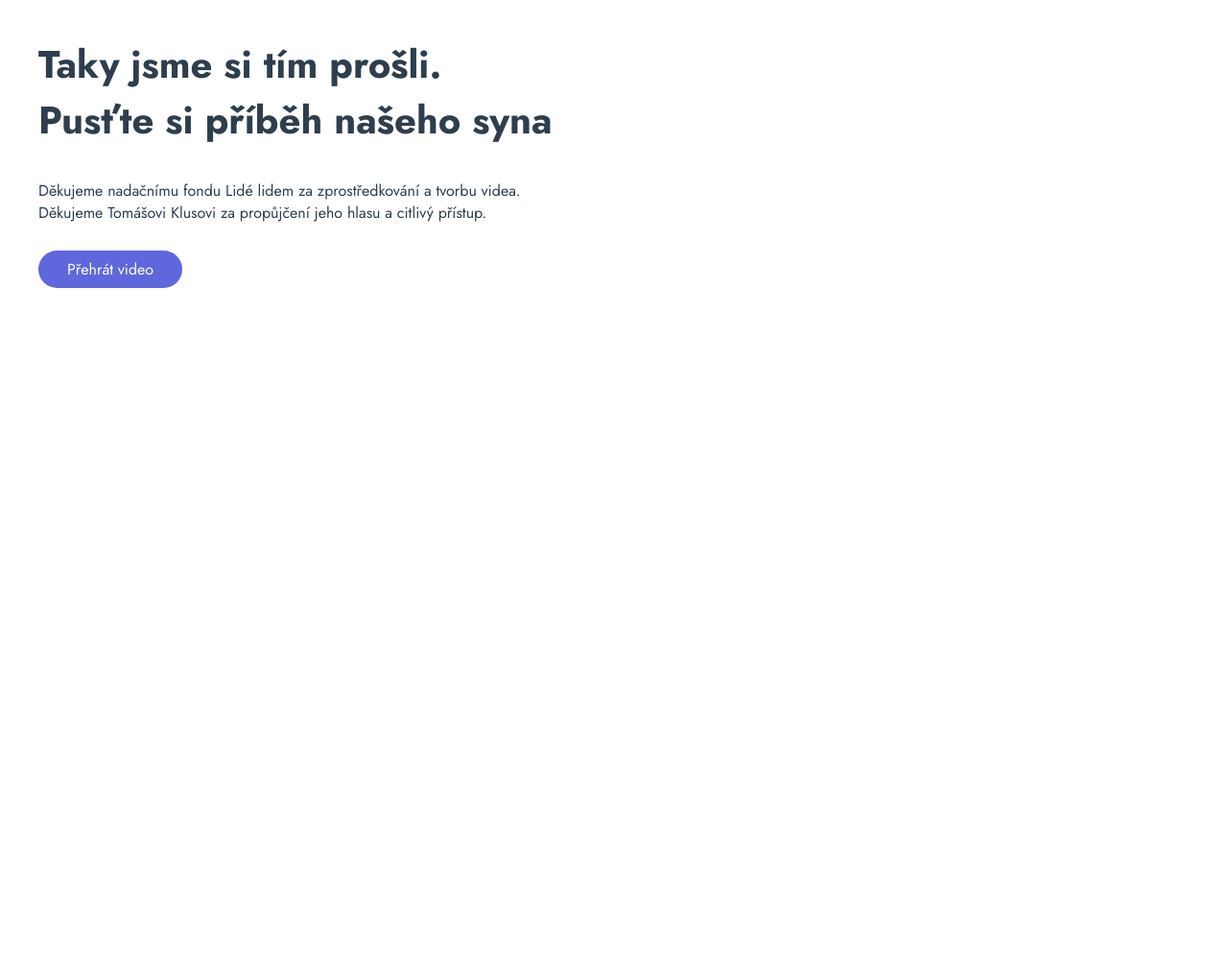
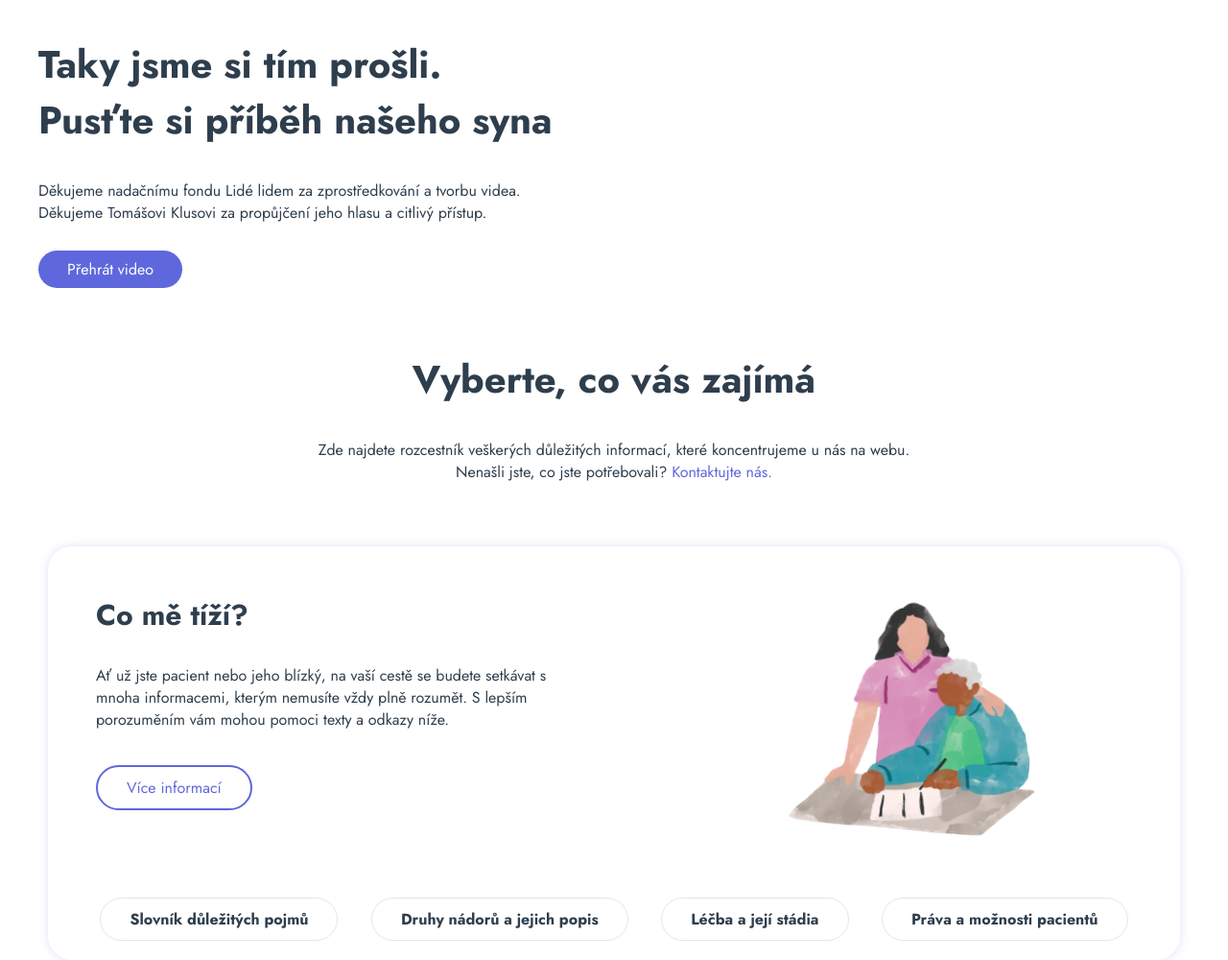
Before and after one commit to charouzic/usmevnejenprokrystofa, a website built with Parcel: page index.html in a window 1280 px wide. Shown: the part 2553-3553 px from the top of the page at 96% size. Before the commit the page ends 2853 px from the top, so only its background shows below. Built offline with nearby package versions, Linux system fonts and the light colour scheme.

Commit message:
Add co me tizi card

```diff
--- a/global.css
+++ b/global.css
@@ -13,6 +13,12 @@
     --font-jost: Jost, sans-serif;
     color: #2E3E4D;
     font-size: 40px;
+  }
+
+  h3 {
+    --font-jost: Jost, sans-serif;
+    color: #2E3E4D;
+    font-size: 30px;
   }
 
   p {
--- a/index.css
+++ b/index.css
@@ -426,12 +426,100 @@
       transition: background-color 0.3s ease;
   }
 
-  .video-container {
+  #video-container {
     width: 600px; /* Set the width of the video container */
-  }
-
-}
-
+    padding-top: 40px;
+  }
+
+  .vyberte-co-vas-zajima {
+    display: flex;
+    flex-direction: column;
+    align-items: center;
+    padding-top: 40px;
+  }
+
+  .vyberte-co-vas-zajima-header {
+    text-align: center;
+    padding-bottom: 50px;
+  }
+
+  .co-me-tizi-box {
+
+    background-color: white;
+    border-radius: 25px;
+    box-shadow: 0 0 10px rgba(95, 103, 220, 0.2);
+    padding: 20px;
+    width: 95%;
+  }
+  .co-me-tizi{
+    display: flex;
+  }
+
+  .co-me-tizi-text {
+    padding-left: 30px;
+    flex: 1;
+  }
+
+  .co-me-tizi-text p {
+    padding-bottom: 20px;
+  }
+
+  .vic-informaci-button {
+    display: inline-block;
+    padding: 10px 30px;
+    color: var(--color-royalblue);
+    text-decoration: none;
+    border-radius: 40px;
+    border: 2px solid var(--color-royalblue);
+  }
+
+  .co-me-tizi-img {
+    flex-shrink: 0; /* Prevent the image from growing */
+    padding-right: 100px;
+    text-align: right; /* Align the image to the right within its container */
+  }
+
+  .co-me-tizi-img img {
+    width: 320px; /* Set your desired width */
+    height: auto; /* Maintain aspect ratio based on width */
+  }
+
+  .co-me-tizi-buttons {
+    display: flex;
+    justify-content: space-evenly;
+    margin-top: 20px; /* Add some top margin for separation */
+    font-weight: bold;
+  }
+
+  .button {
+    display: inline-block;
+    padding: 10px 30px;
+    color: var(--color-darkslategray-100);
+    text-decoration: none;
+    border-radius: 40px;
+    /* border: 0.5px solid var(--color-darkslategray-100); */
+    border: 0.5px solid rgba(0, 0, 0, 0.1);
+    transition: background-color 0.3s ease;
+  }
+
+  .button:hover {
+    background-color: var(--color-palevioletred); /* Change the background color on hover */
+    color: white; /* Change text color on hover */
+  }
+}
+/* SETTINGS FOR PHONES - TODO: */
+/* SETTINGS FOR PHONES - TODO: */
+/* SETTINGS FOR PHONES - TODO: */
+/* SETTINGS FOR PHONES - TODO: */
+/* SETTINGS FOR PHONES - TODO: */
+/* SETTINGS FOR PHONES - TODO: */
+/* SETTINGS FOR PHONES - TODO: */
+/* SETTINGS FOR PHONES - TODO: */
+/* SETTINGS FOR PHONES - TODO: */
+/* SETTINGS FOR PHONES - TODO: */
+/* SETTINGS FOR PHONES - TODO: */
+/* SETTINGS FOR PHONES - TODO: */
+/* SETTINGS FOR PHONES - TODO: */
 /* SETTINGS FOR PHONES - TODO: */
 @media only screen and (max-width: 860px) {}
 
--- a/index.html
+++ b/index.html
@@ -190,6 +190,48 @@
                 }
             }
         </script>
+      </section>
+      <section class="vyberte-co-vas-zajima">
+        <div class="vyberte-co-vas-zajima-header">
+          <h2>
+            Vyberte, co vás zajímá
+          </h2>
+          <p>
+            Zde najdete rozcestník veškerých důležitých informací, které koncentrujeme u nás na webu. <br>
+            Nenašli jste, co jste potřebovali? <span style="color: var(--color-royalblue);">Kontaktujte nás.</span>
+          </p>
+        </div>
+        <div class="co-me-tizi-box">
+          <div class="co-me-tizi">
+            <div class="co-me-tizi-text">
+              <h3>Co mě tíží?</h3>
+              <p>Ať už jste pacient nebo jeho blízký, na vaší cestě se budete setkávat s <br>
+                  mnoha informacemi, kterým nemusíte vždy plně rozumět. S lepším <br>
+                  porozuměním vám mohou pomoci texty a odkazy níže. </p>
+              <a href="#" class="vic-informaci-button">
+                <span>Více informací</span>
+              </a>
+            </div>
+            <div class="co-me-tizi-img">
+              <img alt="" src="./public/19@2x.png" />
+            </div>
+          </div>
+          <div class="co-me-tizi-buttons">
+            <a href="#" class="button">
+                <span>Slovník důležitých pojmů</span>
+            </a>
+            <a href="#" class="button">
+                <span>Druhy nádorů a jejich popis</span>
+            </a>
+            <a href="#" class="button">
+                <span>Léčba a její stádia</span>
+            </a>
+            <a href="#" class="button">
+                <span>Práva a možnosti pacientů</span>
+            </a>
+          </div>
+
+        </div>
       </section>
     </div>
   </body>
```
